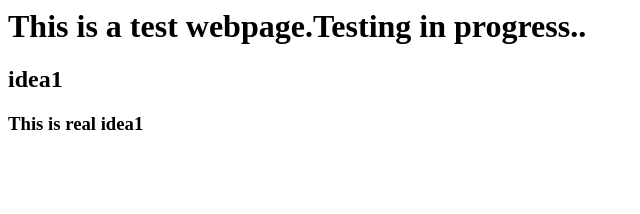
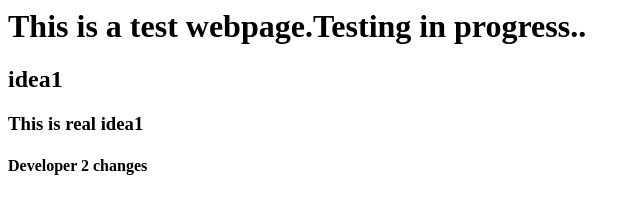
Before and after one commit to upasana2505/webrepo, a plain HTML site: page index.html in a window 1280 px wide. Shown: the whole page, without its empty margins (0-640 px from the left). Drawn offline with Linux system fonts and the light colour scheme.

Commit message:
Developer 2 changes

```diff
--- a/index.html
+++ b/index.html
@@ -1,3 +1,4 @@
 <h1>This is a test webpage.Testing in progress..</h1>
 <h2>idea1</h2>
 <h3>This is real idea1</h3>
+<h4>Developer 2 changes </h4>
```
